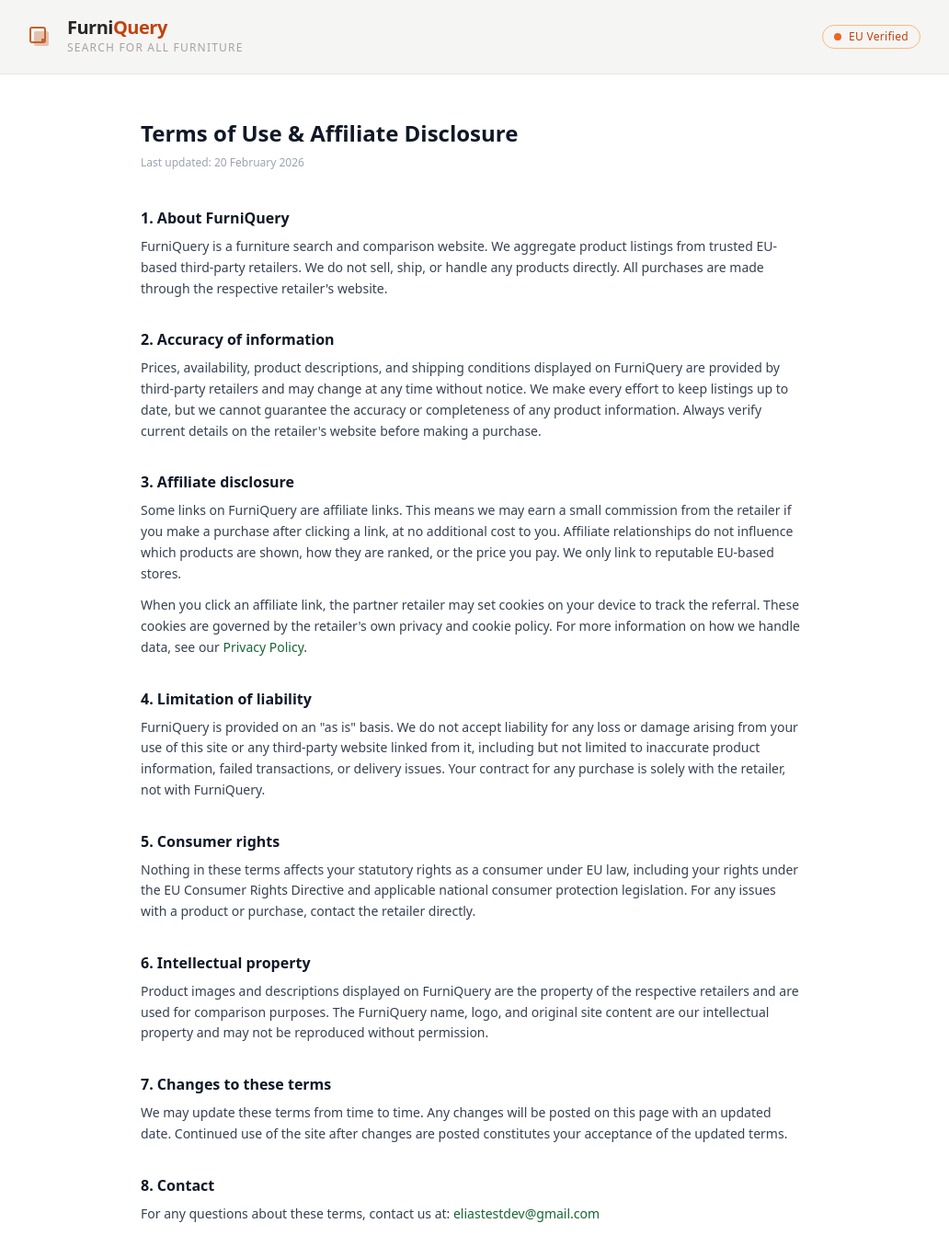
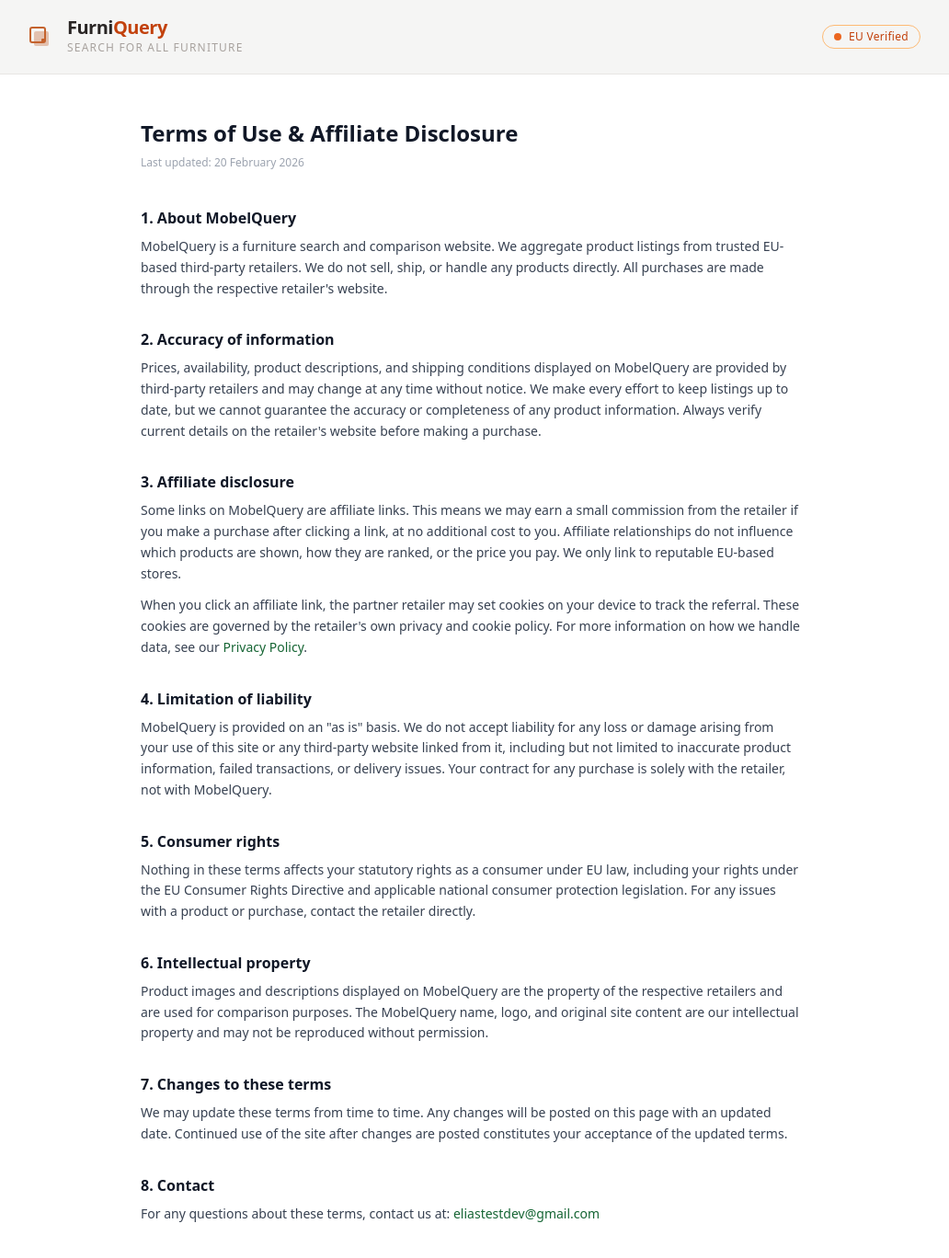
Before and after one commit to e1iaas/mobelquery, a React app in the folder frontend/: page /terms in a window 1280 px wide. Shown: the top 1368 px of the page at 92% size, without its empty margins (127-1159 px from the left). Built offline with nearby package versions, Linux system fonts and the light colour scheme; the HTML template or start-up script is replaced by a standard one.

Commit message:
FIX: Change sitename to 'MobelQuery' in header and footer.

```diff
--- a/frontend/pages/Privacy.jsx
+++ b/frontend/pages/Privacy.jsx
@@ -12,7 +12,7 @@ export default function Privacy() {
         <section className="mb-8">
           <h2 className="text-base font-semibold text-gray-900 mb-2">1. Who we are</h2>
           <p className="text-sm leading-relaxed">
-            FurniQuery is a furniture search and comparison website that aggregates product listings from trusted EU-based stores. We are the data controller for the purposes of the General Data Protection Regulation (GDPR). For any privacy-related enquiries, contact us at: <a href="mailto:eliastestdev@gmail.com" className="text-green-800 hover:underline">eliastestdev@gmail.com</a>.
+            MobelQuery is a furniture search and comparison website that aggregates product listings from trusted EU-based stores. We are the data controller for the purposes of the General Data Protection Regulation (GDPR). For any privacy-related enquiries, contact us at: <a href="mailto:eliastestdev@gmail.com" className="text-green-800 hover:underline">eliastestdev@gmail.com</a>.
           </p>
         </section>
 
@@ -31,7 +31,7 @@ export default function Privacy() {
             We do not use first-party cookies for tracking or advertising. However, this site contains affiliate links to third-party EU stores. When you click an affiliate link, the partner store may set their own cookies on your device to track purchases for commission purposes. These cookies are set by the third party and governed by their own privacy policy.
           </p>
           <p className="text-sm leading-relaxed">
-            Under the EU ePrivacy Directive and GDPR, you have the right to refuse cookies. You can manage or delete cookies at any time through your browser settings. Please note that refusing third-party cookies will not affect your ability to use FurniQuery.
+            Under the EU ePrivacy Directive and GDPR, you have the right to refuse cookies. You can manage or delete cookies at any time through your browser settings. Please note that refusing third-party cookies will not affect your ability to use MobelQuery.
           </p>
         </section>
 
--- a/frontend/pages/Terms.jsx
+++ b/frontend/pages/Terms.jsx
@@ -11,9 +11,9 @@ export default function Terms() {
 
         {/* 1 */}
         <section className="mb-8">
-          <h2 className="text-base font-semibold text-gray-900 mb-2">1. About FurniQuery</h2>
+          <h2 className="text-base font-semibold text-gray-900 mb-2">1. About MobelQuery</h2>
           <p className="text-sm leading-relaxed">
-            FurniQuery is a furniture search and comparison website. We aggregate product listings from trusted EU-based third-party retailers. We do not sell, ship, or handle any products directly. All purchases are made through the respective retailer's website.
+            MobelQuery is a furniture search and comparison website. We aggregate product listings from trusted EU-based third-party retailers. We do not sell, ship, or handle any products directly. All purchases are made through the respective retailer's website.
           </p>
         </section>
 
@@ -21,7 +21,7 @@ export default function Terms() {
         <section className="mb-8">
           <h2 className="text-base font-semibold text-gray-900 mb-2">2. Accuracy of information</h2>
           <p className="text-sm leading-relaxed">
-            Prices, availability, product descriptions, and shipping conditions displayed on FurniQuery are provided by third-party retailers and may change at any time without notice. We make every effort to keep listings up to date, but we cannot guarantee the accuracy or completeness of any product information. Always verify current details on the retailer's website before making a purchase.
+            Prices, availability, product descriptions, and shipping conditions displayed on MobelQuery are provided by third-party retailers and may change at any time without notice. We make every effort to keep listings up to date, but we cannot guarantee the accuracy or completeness of any product information. Always verify current details on the retailer's website before making a purchase.
           </p>
         </section>
 
@@ -29,7 +29,7 @@ export default function Terms() {
         <section className="mb-8">
           <h2 className="text-base font-semibold text-gray-900 mb-2">3. Affiliate disclosure</h2>
           <p className="text-sm leading-relaxed">
-            Some links on FurniQuery are affiliate links. This means we may earn a small commission from the retailer if you make a purchase after clicking a link, at no additional cost to you. Affiliate relationships do not influence which products are shown, how they are ranked, or the price you pay. We only link to reputable EU-based stores.
+            Some links on MobelQuery are affiliate links. This means we may earn a small commission from the retailer if you make a purchase after clicking a link, at no additional cost to you. Affiliate relationships do not influence which products are shown, how they are ranked, or the price you pay. We only link to reputable EU-based stores.
           </p>
           <p className="text-sm leading-relaxed mt-3">
             When you click an affiliate link, the partner retailer may set cookies on your device to track the referral. These cookies are governed by the retailer's own privacy and cookie policy. For more information on how we handle data, see our <a href="/privacy" className="text-green-800 hover:underline">Privacy Policy</a>.
@@ -40,7 +40,7 @@ export default function Terms() {
         <section className="mb-8">
           <h2 className="text-base font-semibold text-gray-900 mb-2">4. Limitation of liability</h2>
           <p className="text-sm leading-relaxed">
-            FurniQuery is provided on an "as is" basis. We do not accept liability for any loss or damage arising from your use of this site or any third-party website linked from it, including but not limited to inaccurate product information, failed transactions, or delivery issues. Your contract for any purchase is solely with the retailer, not with FurniQuery.
+            MobelQuery is provided on an "as is" basis. We do not accept liability for any loss or damage arising from your use of this site or any third-party website linked from it, including but not limited to inaccurate product information, failed transactions, or delivery issues. Your contract for any purchase is solely with the retailer, not with MobelQuery.
           </p>
         </section>
 
@@ -56,7 +56,7 @@ export default function Terms() {
         <section className="mb-8">
           <h2 className="text-base font-semibold text-gray-900 mb-2">6. Intellectual property</h2>
           <p className="text-sm leading-relaxed">
-            Product images and descriptions displayed on FurniQuery are the property of the respective retailers and are used for comparison purposes. The FurniQuery name, logo, and original site content are our intellectual property and may not be reproduced without permission.
+            Product images and descriptions displayed on MobelQuery are the property of the respective retailers and are used for comparison purposes. The MobelQuery name, logo, and original site content are our intellectual property and may not be reproduced without permission.
           </p>
         </section>
 
```
